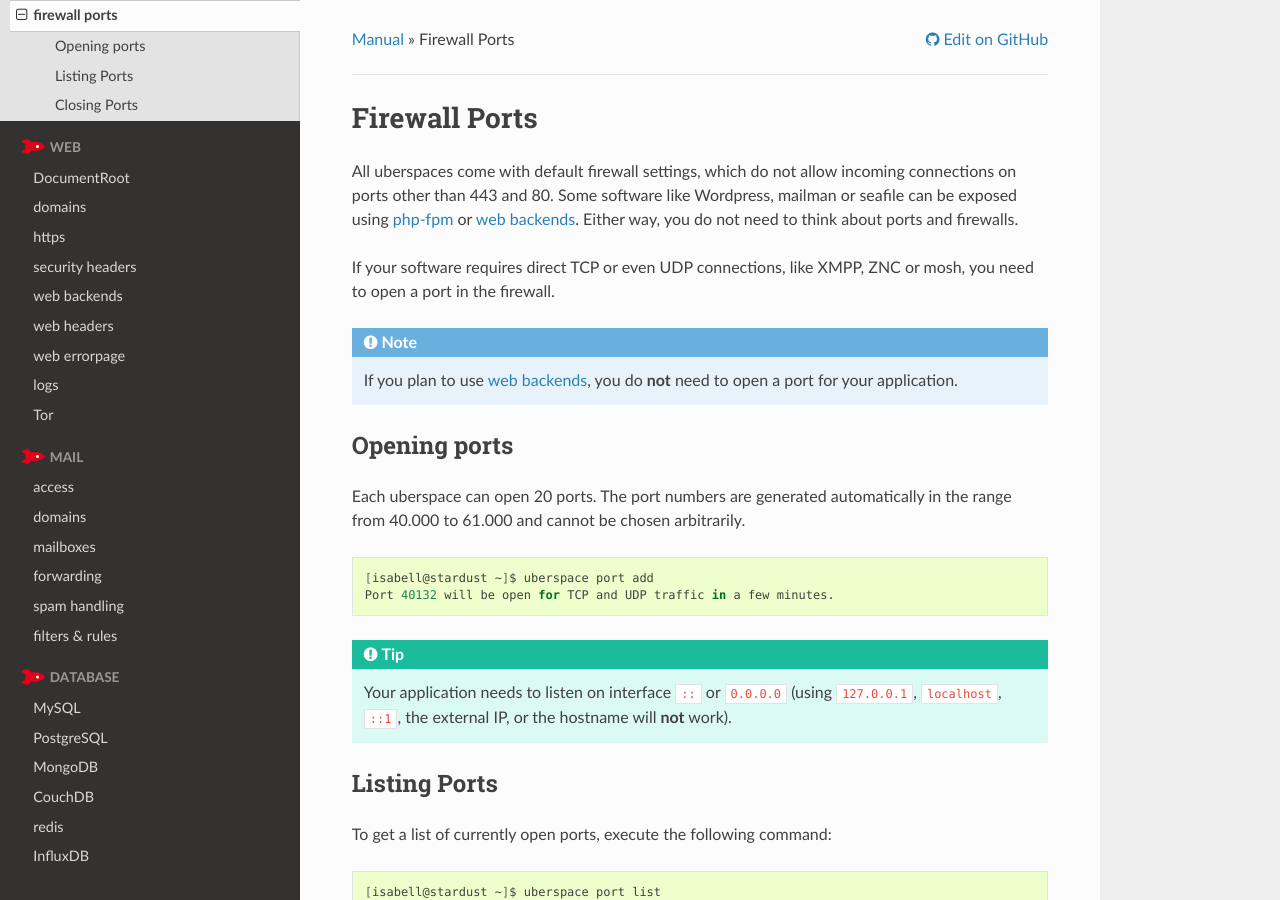
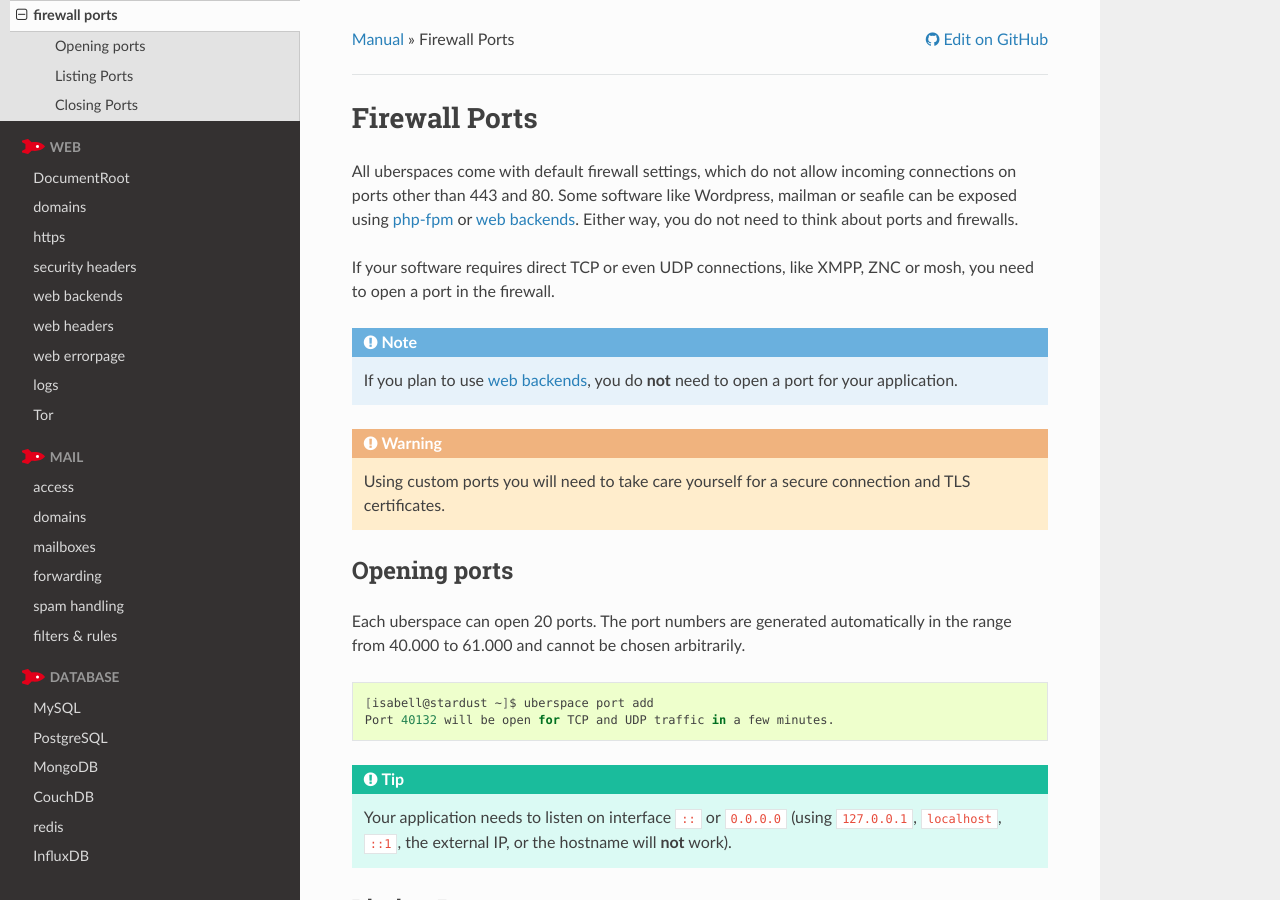
Before and after one commit to Uberspace/manual, a Sphinx documentation site: the page built from source/basics-ports.rst, in a window 1280 px wide and 900 px high. Built offline with Sphinx 7.4.7 and the Read the Docs theme 2.0.0, drawn with Linux system fonts in a browser that asks for light colours.

Commit message:
add TLS warning to custom ports #369

```diff
--- a/source/basics-ports.rst
+++ b/source/basics-ports.rst
@@ -12,6 +12,8 @@
 mosh, you need to open a port in the firewall.
 
 .. note:: If you plan to use :doc:`web backends <web-backends>`, you do **not** need to open a port for your application.
+
+.. warning:: Using custom ports you will need to take care yourself for a secure connection and TLS certificates.
 
 Opening ports
 =============
```
